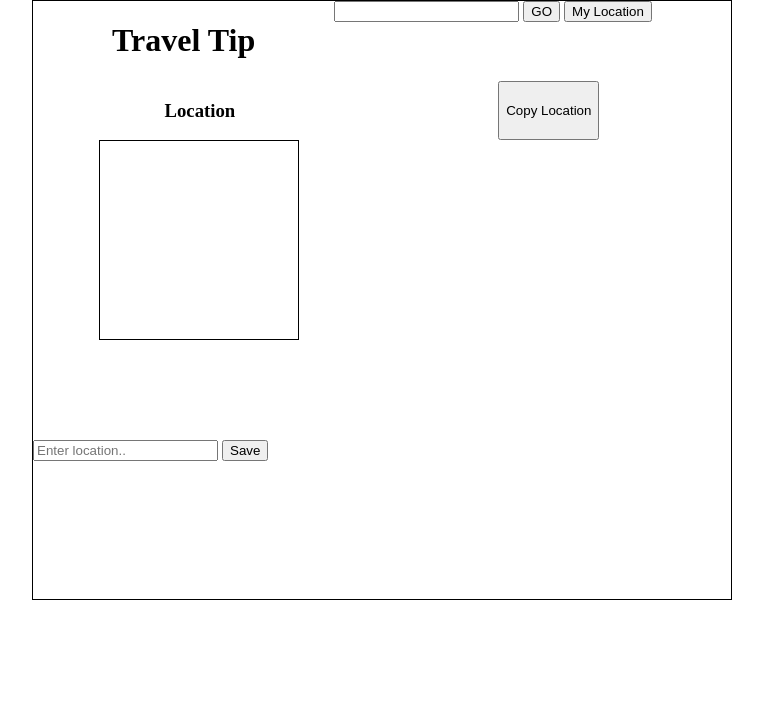
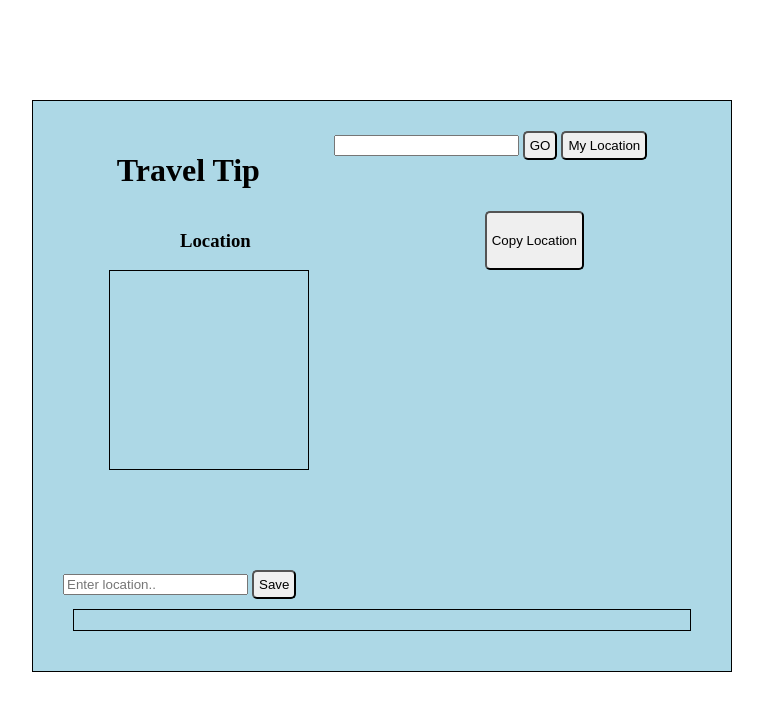
Before and after one commit to karinbitan/Travel-Tip, a plain HTML site: page index.html in a window 1280 px wide. Shown: the whole page, without its empty margins (258-1021 px from the left). Drawn offline with Linux system fonts and the light colour scheme; no server answers.

Commit message:
after bgc

```diff
--- a/css/main.css
+++ b/css/main.css
@@ -16,8 +16,9 @@ li {
 .travel-container {
     border: 1px solid black;
     width: 700px;
-    height: 600px;
-    margin: auto;
+    margin: 100px auto;
+    padding: 30px;
+    background-color: lightblue;
 }
 
 .location-table {
@@ -30,7 +31,31 @@ li {
     width: 300px;
     height: 300px;
 }
+.travel-container .weather-container{
+    border: 1px solid black;
+    margin: 10px;
+    padding: 10px;
+}
+.travel-container .weather-container >*{
+   /* margin-top: 0; */
+   text-align: center;
+}
+.travel-container .weather-container p{
+   font-family: monospace;
+   font-size: 1.2rem;
+}
+.location-btn-container{
+    margin-inline-start: 20px;
+}
+.modal.location{
+margin-inline-start: 10px;
+}
 
+button{
+    border-radius: 5px;
+    cursor: pointer;
+    padding: 5px;
+}
 /* Helpers */
 
 .flex {
--- a/js/mapController.js
+++ b/js/mapController.js
@@ -13,7 +13,9 @@ mapService.getLocs()
 
 
 window.onload = () => {
+    renderWeather()
     var locations = storageService.loadFromStorage(locationService.STORAGE_KEY);
+    console.log(locations);
     var lat = 32.0749831;
     var lng = 34.9120554;
     if (locations.length) {
@@ -131,15 +133,15 @@ function onSaveLocation() {
     renderLocations();
 }
 
-renderWeather()
+
 function renderWeather() {
     let htmlWeather = ''
     weatherService.getweather(11.22, 22.11)
         .then(weatherPlace => {
             console.log(weatherPlace);
             console.log(weatherPlace.weather[0].icon);
-            htmlWeather += `<h2>Weather today</h2><p>${weatherPlace.name},${weatherPlace.sys.country},${weatherPlace.weather[0].description}</p>
-        <p><span class="deg">${weatherPlace.main.temp - 273.15}&deg</span>,tempeture from ${weatherPlace.main.temp_min - 273.15} to ${weatherPlace.main.temp_max - 273.15}&deg, wind ${weatherPlace.wind.speed}m/s.</p>`
+            htmlWeather += `<h2>Weather today</h2><p>${weatherPlace.name}, ${weatherPlace.sys.country}, ${weatherPlace.weather[0].description}</p>
+        <p><span class="deg">${Math.floor((weatherPlace.main.temp - 273.15))}\u2103</span>, tempeture from ${Math.floor((weatherPlace.main.temp_min - 273.15))} to ${Math.ceil((weatherPlace.main.temp_max - 273.15))}\u2103, wind ${weatherPlace.wind.speed}m/s.</p>`
             document.querySelector('.weather-container').innerHTML = htmlWeather;
         })
 }
```
Also changed, not shown: index.html (+1 -2 lines).
